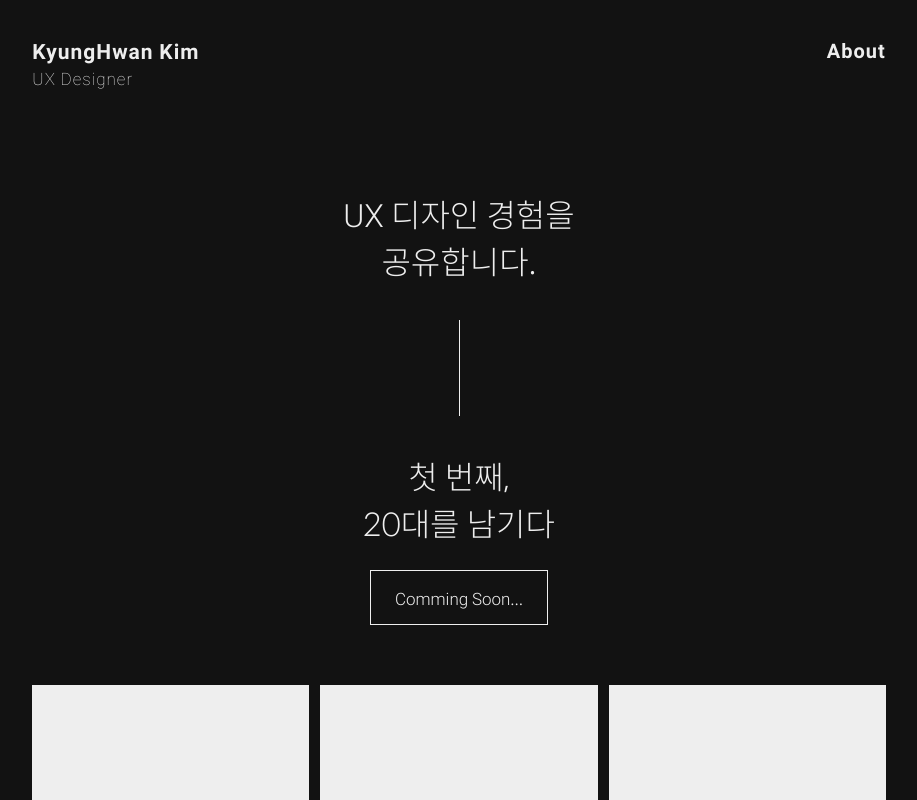
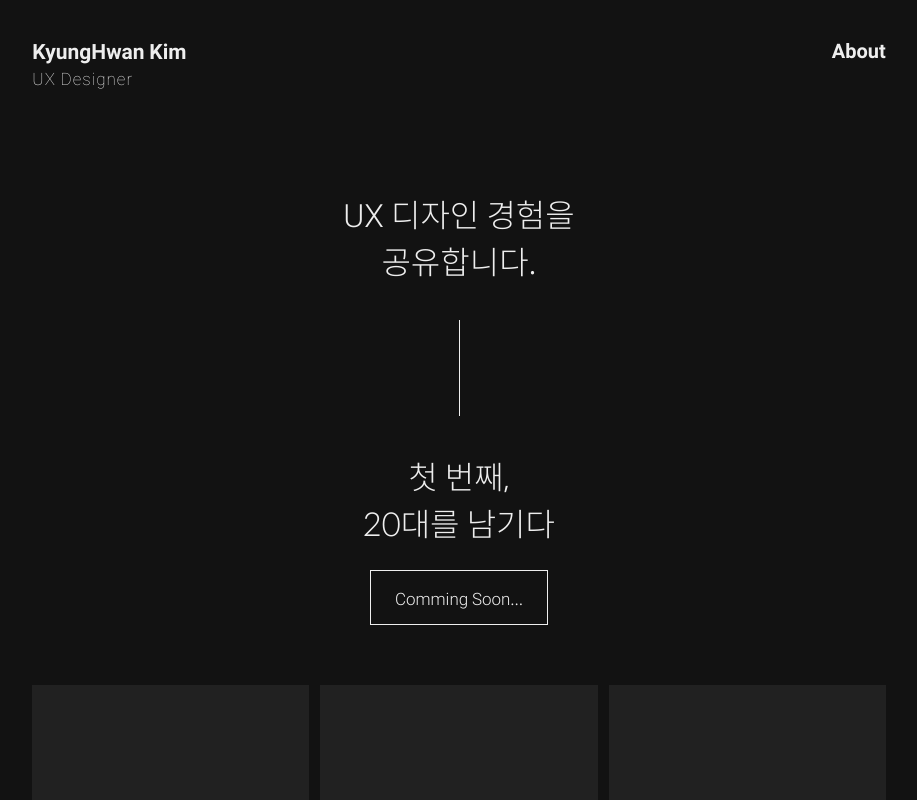
Before and after one commit to dalgudot/share-design, a Next.js app: page / in a window 1280 px wide. Shown: the top 800 px of the page, without its empty margins (181-1098 px from the left). Built offline with nearby package versions, Linux system fonts and the light colour scheme.

Commit message:
modify header

```diff
--- a/src/components/index/header.jsx
+++ b/src/components/index/header.jsx
@@ -33,7 +33,6 @@ const Left = styled.div`
   h1 {
     font-size: 2.1rem;
     font-weight: 700;
-    letter-spacing: 1px;
   }
 
   h2 {
@@ -54,7 +53,7 @@ const LineHoverWrap = styled.div`
 const LineHover = styled.a`
   font-size: 2rem;
   font-weight: 700;
-  letter-spacing: 1px;
+  letter-spacing: 0px;
   color: var(--white);
 
   &:after {
--- a/src/pages/index.js
+++ b/src/pages/index.js
@@ -97,7 +97,7 @@ const SubjectList = styled.ul`
   li {
     width: 100%;
     height: 36rem;
-    background-color: var(--white);
+    background-color: #212121;
   }
 
   div {
```
